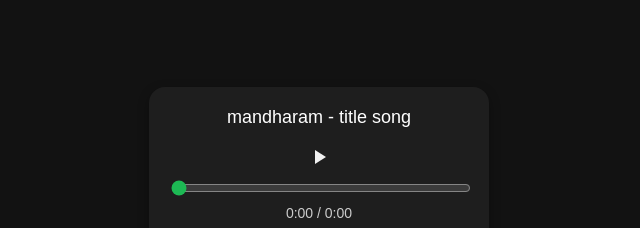
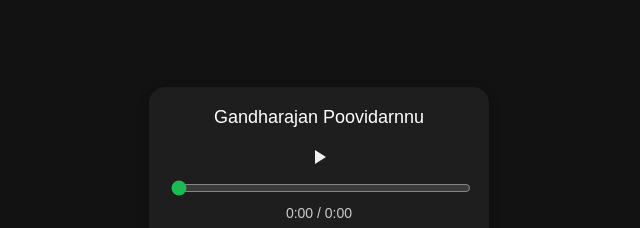
Before and after one commit to kingloer/mp1, a plain HTML site: page index.html in a window 1280 px wide. Shown: the part 224-452 px from the top of the page, 321-961 px from the left. Drawn offline with Linux system fonts and the light colour scheme.

Commit message:
Update index.html

```diff
--- a/index.html
+++ b/index.html
@@ -75,7 +75,7 @@
     <audio id="audio" src="pnr.mp3"></audio>
 
     <!-- Custom Song Title -->
-    <div class="title">mandharam - title song</div>
+    <div class="title">Gandharajan Poovidarnnu</div>
 
     <button class="play-pause" id="playPauseBtn">
       <!-- Play SVG -->
```
